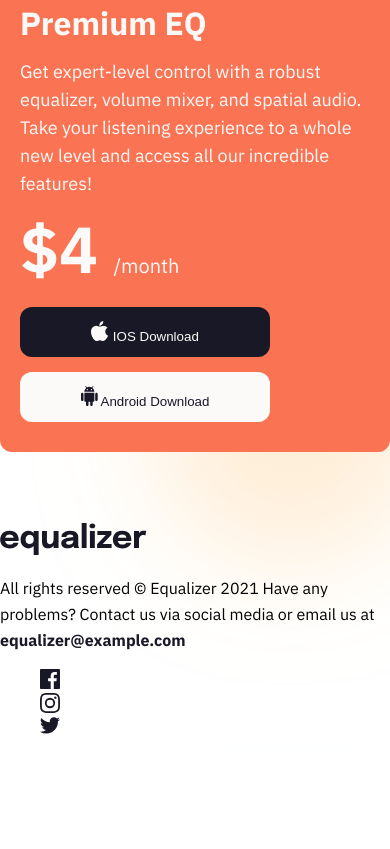
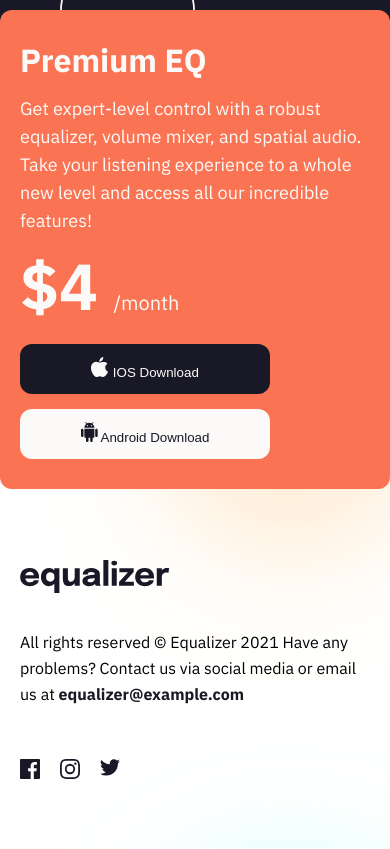
Before and after one commit to cehicm/equalizer-landing-page, a website: page index.html in a window 390 px wide. Shown: the part 845-1694 px from the top of the page. Before the commit the page ends 1599 px from the top, so only its background shows below. Drawn offline with Linux system fonts and the light colour scheme.

Commit message:
Add footer and header styles for small screens

```diff
--- a/index.html
+++ b/index.html
@@ -74,8 +74,8 @@
 				alt="Equalizer logo"
 			/>
 			<p class="footer__text">
-				All rights reserved © Equalizer 2021 Have any problems? Contact us via
-				social media or email us at
+				All rights reserved &copy; Equalizer 2021 Have any problems? Contact us
+				via social media or email us at
 				<a class="footer__text__link" href="mailto:equalizer@example.com"
 					>equalizer@example.com</a
 				>
--- a/src/sass/layout/_footer.scss
+++ b/src/sass/layout/_footer.scss
@@ -0,0 +1,13 @@
+.footer {
+	padding: 0 20px 50px 20px;
+	display: flex;
+	flex-direction: column;
+	gap: 20px;
+}
+
+.footer__social {
+	&__list {
+		display: flex;
+		gap: 20px;
+	}
+}
--- a/src/sass/layout/_general.scss
+++ b/src/sass/layout/_general.scss
@@ -11,8 +11,12 @@
 	}
 }
 
-ul > li {
-	list-style-type: none;
+ul {
+	padding-left: 0;
+
+	& > li {
+		list-style-type: none;
+	}
 }
 
 a {
--- a/src/sass/layout/_header.scss
+++ b/src/sass/layout/_header.scss
@@ -1,3 +1,10 @@
 .header {
+	display: flex;
+	flex-direction: column;
+	gap: 20px;
 	padding: 20px;
+
+	&__logo {
+		width: 150px;
+	}
 }
```
Also changed, not shown: dist/css/styles.css, dist/css/styles.min.css.
